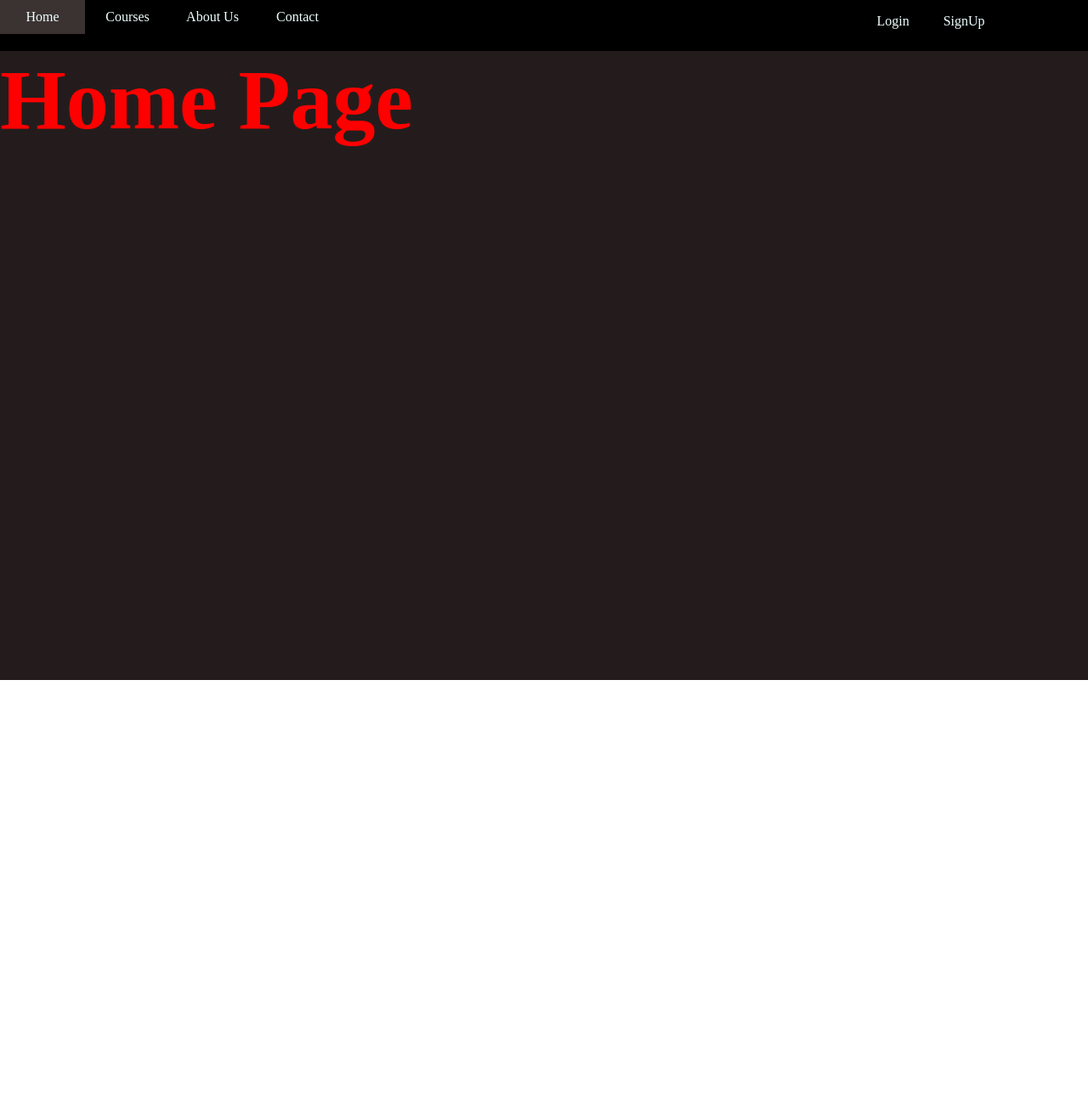
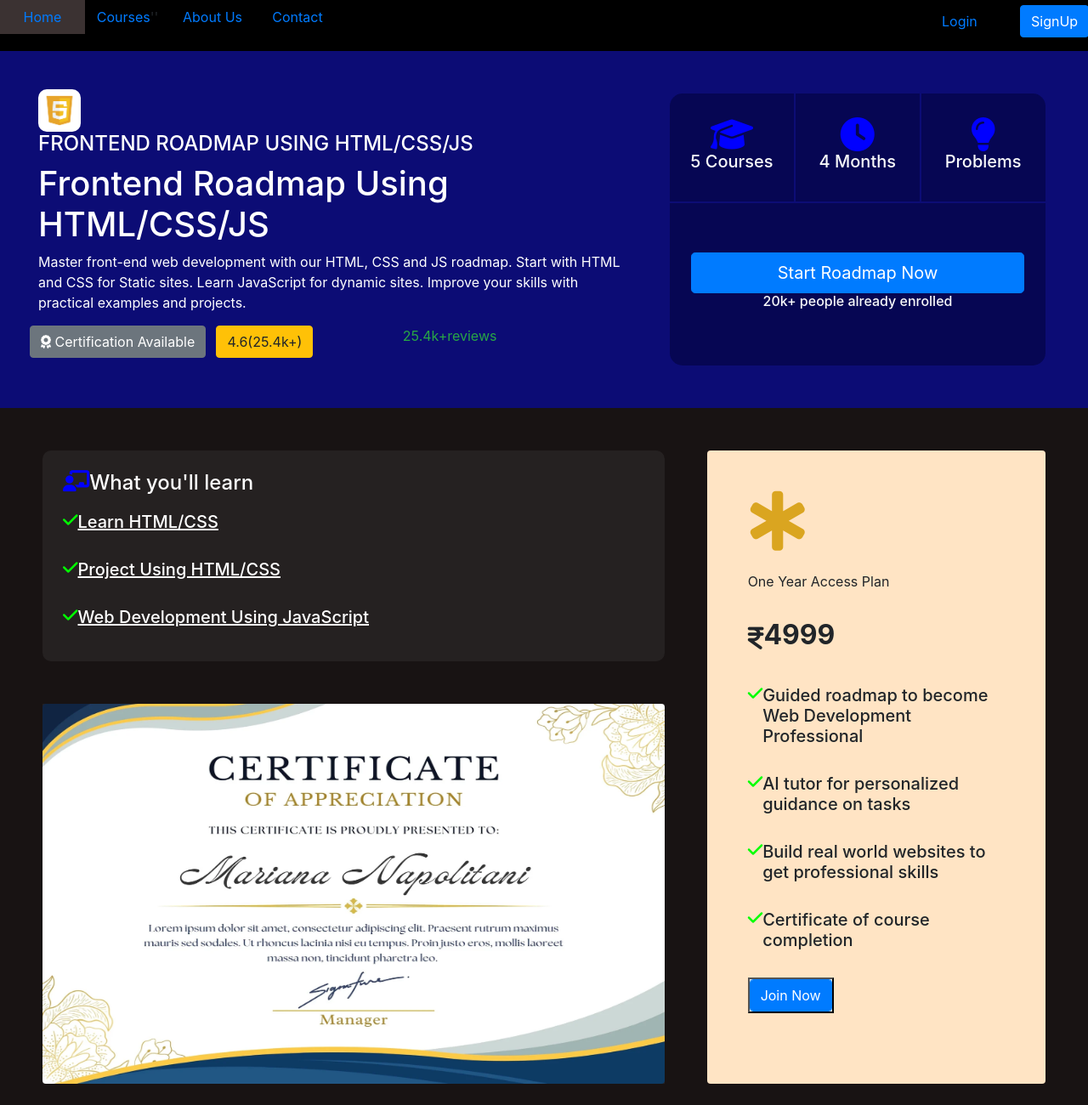
Before and after one commit to hemant81034/f39_project, a plain HTML site: page index.html in a window 1280 px wide. Shown: the whole page at 85% size. Before the commit the page ends 800 px from the top, so only its background shows below. Drawn offline with nearby package versions, Linux system fonts and the light colour scheme.

Commit message:
index commit

```diff
--- a/index.html
+++ b/index.html
@@ -4,40 +4,150 @@
   <meta charset="UTF-8">
   <meta name="viewport" content="width=device-width, initial-scale=1.0">
   <link rel="stylesheet" href="style.css">
+  <script src="https://kit.fontawesome.com/db4e47b6bb.js" crossorigin="anonymous"></script>
+  <link rel="stylesheet" href="https://cdn.jsdelivr.net/npm/bootstrap@4.5.3/dist/css/bootstrap.min.css" integrity="sha384-TX8t27EcRE3e/ihU7zmQxVncDAy5uIKz4rEkgIXeMed4M0jlfIDPvg6uqKI2xXr2" crossorigin="anonymous">
   <title>Document</title>
 
 
 </head>
 <body>
+
     <div class="d1">
-      <nav >
+      <nav class="d-flex">
         <ul class="nav-bar">
-          <li class="nav-item">
-            <a style="text-decoration:none;"  href="home.html">Home</a>
+          <li class="nav-item text-decoration-none">
+            <a style="text-decoration:none" href="#">Home</a>
           </li>
            <li class="nav-item">
-            <a style="text-decoration:none;"  href="courses.html">Courses</a>
+            <a style="text-decoration:none" href="courses.html">Courses</a>''
           </li>
            <li class="nav-item">
-            <a style="text-decoration:none;"  href="about.html">About Us</a>
+            <a style="text-decoration:none" href="about.html">About Us</a>
           </li>
            <li class="nav-item">
-            <a style="text-decoration:none;"  href="contact.html">Contact</a>
+            <a style="text-decoration:none" href="contact.html">Contact</a>
           </li>
         </ul>
-           <div>
-            <ul class="login">
+         <ul class="login">
           <li class="log-item">
-            <a style="text-decoration:none;"  href="login.html">Login</a>
+            <a style="text-decoration:none" href="login.html">Login</a>
           </li>
            <li class="log-item sign_btn">
-            <a style="text-decoration:none;"  href="sign_up.html">SignUp</a>
+            <a style="text-decoration:none" class="btn btn-primary" href="sign_up.html">SignUp</a>
           </li>
         </ul>
-           </div>
       </nav>
-    <div class="home-page">
-    <h1 style="color:red; font-size:100px">Home Page</h1>
+      <div class="home_page">
+     <header class="h_header">
+      <aside class="h_aside_left">
+      <div class="h_aside_left_t text-white" >
+      <img class="img_js" src="javaScript.png" width="50px">
+      <h4>FRONTEND ROADMAP USING HTML/CSS/JS</h4>
+      <h1>Frontend Roadmap Using HTML/CSS/JS</h1>
+      <p>
+      Master front-end web development with our HTML, CSS and JS roadmap. Start with
+      HTML and CSS for Static sites. Learn JavaScript for dynamic sites. Improve your skills
+      with practical examples and projects.
+      </p>
+      </div>
+      <div class="h_aside_leht_b">
+      <div class="h_aside_left_b_l">
+      <button class="btn btn-secondary cert_btn">
+        <i class="fa-solid fa-award"></i>
+        Certification Available
+      </button>
+        </div>
+        <div class="h_aside_left_b_m">
+         <button class="btn btn-warning">
+          4.6(25.4k+)
+        </button>
+        </div>
+        <div class="h_aside_left_b_r">
+        <ul class="text-success">
+          <li>25.4k+reviews</li>
+        </ul>
+        </div>
+      </div>
+      </aside>
+      <aside class="h_aside_right">
+      <div class="h_aside_right_t">
+      <div class="h_aside_right_t_l">
+      <i class="fa-solid fa-graduation-cap gra_cap"></i>
+      <h5 class="text-light">5 Courses</h5>
+      </div>
+      <div class="h_aside_right_t_m">
+      <i class="fa-solid fa-clock mnt_clk"></i>
+      <h5 class="text-light">4 Months</h5>
+      </div>
+      <div class="h_aside_right_t_r">
+      <i class="fa-solid fa-lightbulb prob_bulb"></i>
+      <h5 class="text-light">Problems</h5>
+      </div>
+      </div>
+      <div class="h_aside_right_b">
+      <button  class="btn btn-primary btn-lg btn-block">
+      Start Roadmap Now
+      </button>
+      <h6 class="text-light">20k+ people already enrolled</h6>
+      </div>
+      </aside>
+     </header>
+     <section class="home_section d-flex">
+      <aside class="home_section_left">
+     <div class="home_section_left_t p-4">
+      <div class="d-flex">
+      <i class="fa-solid fa-chalkboard-user" style="color: #0000ff; font-size:25px;"></i>
+      <h4 style="color:white">What you'll  learn</h4><br><br>
+     </div>
+       <div class="d-flex">
+        <i class="fa-solid fa-check" style="color: #00ff00; font-size:20px;"></i>
+        <h5 style="color:white; text-decoration: underline;">Learn HTML/CSS</h5>
+        </div><br>
+         <div class="d-flex">
+        <i class="fa-solid fa-check" style="color: #00ff00; font-size:20px;"></i>
+        <h5 style="color:white; text-decoration: underline;">Project Using HTML/CSS</h5>
+        </div><br>
+         <div class="d-flex">
+        <i class="fa-solid fa-check" style="color: #00ff00; font-size:20px;"></i>
+        <h5 style="color:white; text-decoration: underline;">Web Development Using JavaScript</h5>
+        </div>
+      </div>
+      <div class="home_section_left_b">
+      <img class="rounded" src="certification.webp" width="100%" height="100%">
+      </div>
+      </aside>
+       <aside class="home_section_right rounded p-5" style="background-color:bisque;">
+       <i class="fa-solid fa-star-of-life" style="color:goldenrod; font-size:70px"></i><br><br>
+       <p>
+        One Year Access Plan
+       </p><br>
+       <div class="d-flex">
+       <i class="fa-solid fa-indian-rupee-sign" style="font-size:30px;"></i>
+       <h2 style="position: relative; bottom:8px; font-weight:bold;">4999</h2>
+       </div><br>
+       <div class="d-flex">
+        <i class="fa-solid fa-check" style="color: #00ff00; font-size:20px;"></i>
+        <h5>Guided roadmap to become Web Development Professional</h5>
+       </div><br>
+       <div class="d-flex">
+        <i class="fa-solid fa-check" style="color: #00ff00; font-size:20px;"></i>
+        <h5>AI tutor for personalized guidance on tasks</h5>
+       </div><br>
+        <div class="d-flex">
+        <i class="fa-solid fa-check" style="color: #00ff00; font-size:20px;"></i>
+        <h5>Build real world websites to get professional skills</h5>
+       </div><br>
+        <div class="d-flex">
+        <i class="fa-solid fa-check" style="color: #00ff00; font-size:20px;"></i>
+        <h5>Certificate of course completion</h5>
+       </div><br>
+       <div>
+        <button>
+        <a class="btn btn-primary form-control" href="sign_up.html">Join Now</a>
+        </button>
+       </div>
+       </aside>
+     </section>
     </div>
     </div>
 
```
